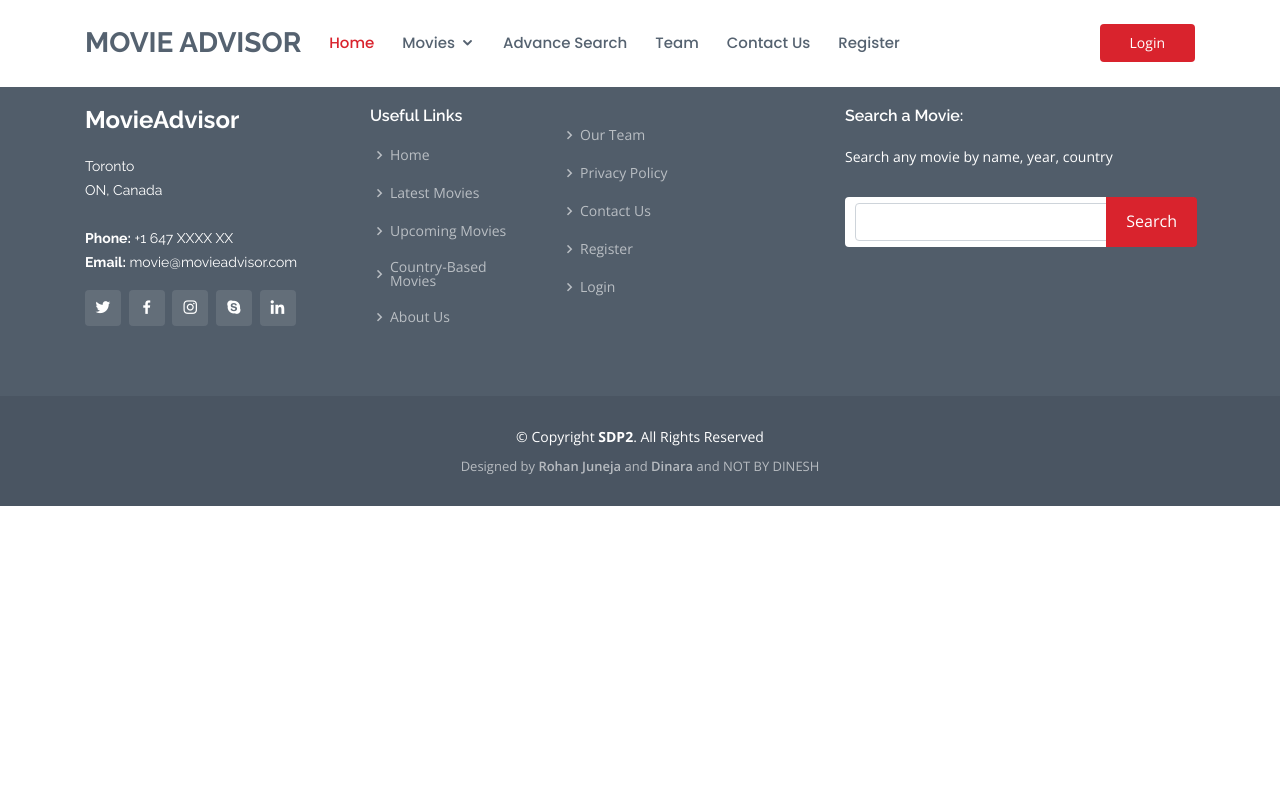
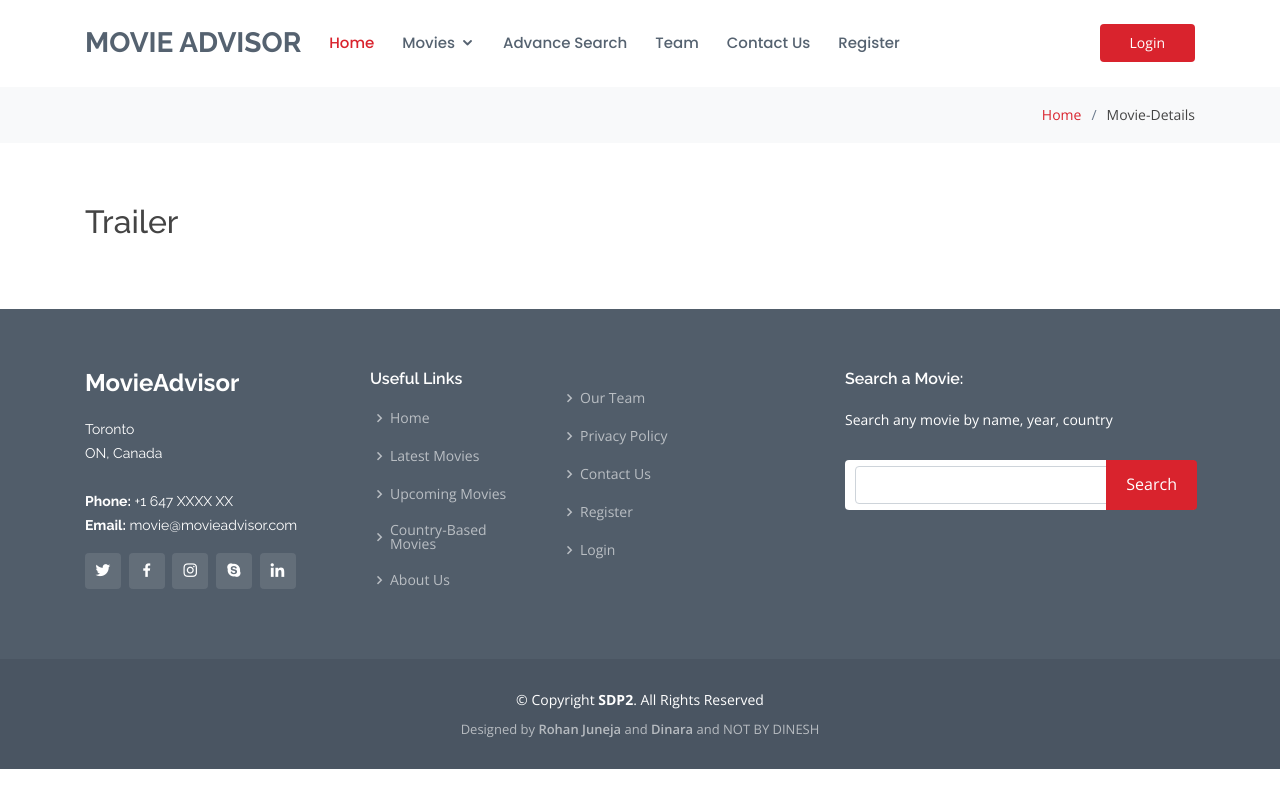
Before and after one commit to InRaiDi/MovieAdviser, a Node server app: page /movie-details in a window 1280 px wide. Run offline with Node 20, Linux system fonts and the light colour scheme; some libraries are stand-ins or nearby versions.

Commit message:
Updated Movie Details Page

```diff
--- a/app/views/movie-details.ejs
+++ b/app/views/movie-details.ejs
@@ -1,7 +1,34 @@
 
 		<%- include('partials/header.ejs'); %>
-        <div class = "grid" id="movieDetails"></div>
-		<h2 id="trailer_title">Trailer</h2>
-		<div id="trailer"></div>
-        <script src="js/movie-trailler.js"></script>
+<!-- ======= Breadcrumbs ======= -->
+<section id="breadcrumbs" class="breadcrumbs">
+    <div class="container">
+
+      <div class="d-flex justify-content-between align-items-center">
+        <h2 id="movieTitle"></h2>
+        <ol>
+          <li><a href="/">Home</a></li>
+          <li>Movie-Details</li>
+        </ol>
+      </div>
+
+    </div>
+  </section><!-- End Breadcrumbs -->
+
+<section>
+    <div class="container">
+
+      <div class="row">
+
+        <div class="col-lg-8 entries">
+            <div class = "grid" id="movieDetails"></div>
+            <h2 id="trailer_title">Trailer</h2>
+            <div id="trailer"></div>
+            <script src="js/movie-trailler.js"></script>
+
+</div></div></div></section>
+
+
+
+
         <%- include('partials/footer.ejs'); %>
--- a/public/js/movie-trailler.js
+++ b/public/js/movie-trailler.js
@@ -7,6 +7,7 @@
   xhr2.send();
   xhr2.addEventListener("load", getMovieInfo);
   const trailer = document.querySelector("#trailer");
+  const movieTitle = document.getElementById("movieTitle");
   const xhr3= new XMLHttpRequest();
   const movieTrailer = `https://api.themoviedb.org/3/movie/${movieId}/videos?api_key=6a879a78d6083b8f3ba308233e0de85b&language=en-US` ;
   xhr3.open("GET", movieTrailer);
@@ -17,10 +18,11 @@
       const response2 = JSON.parse(xhr2.responseText);
       let getMoviesA = response2;
       let output = "";
+      movieTitle.innerHTML = `${getMoviesA.original_title}`;
       output += `
 
 			<br>
-			<div class="poster grid-item"><img src="http://image.tmdb.org/t/p/w300/${getMoviesA.poster_path}"></div>
+			<div class="entry-img"><img src="http://image.tmdb.org/t/p/w300/${getMoviesA.poster_path}"></div>
 			<div class="info grid-item">
       <ul type="none">
 					<li><strong>Info:</strong>
```
